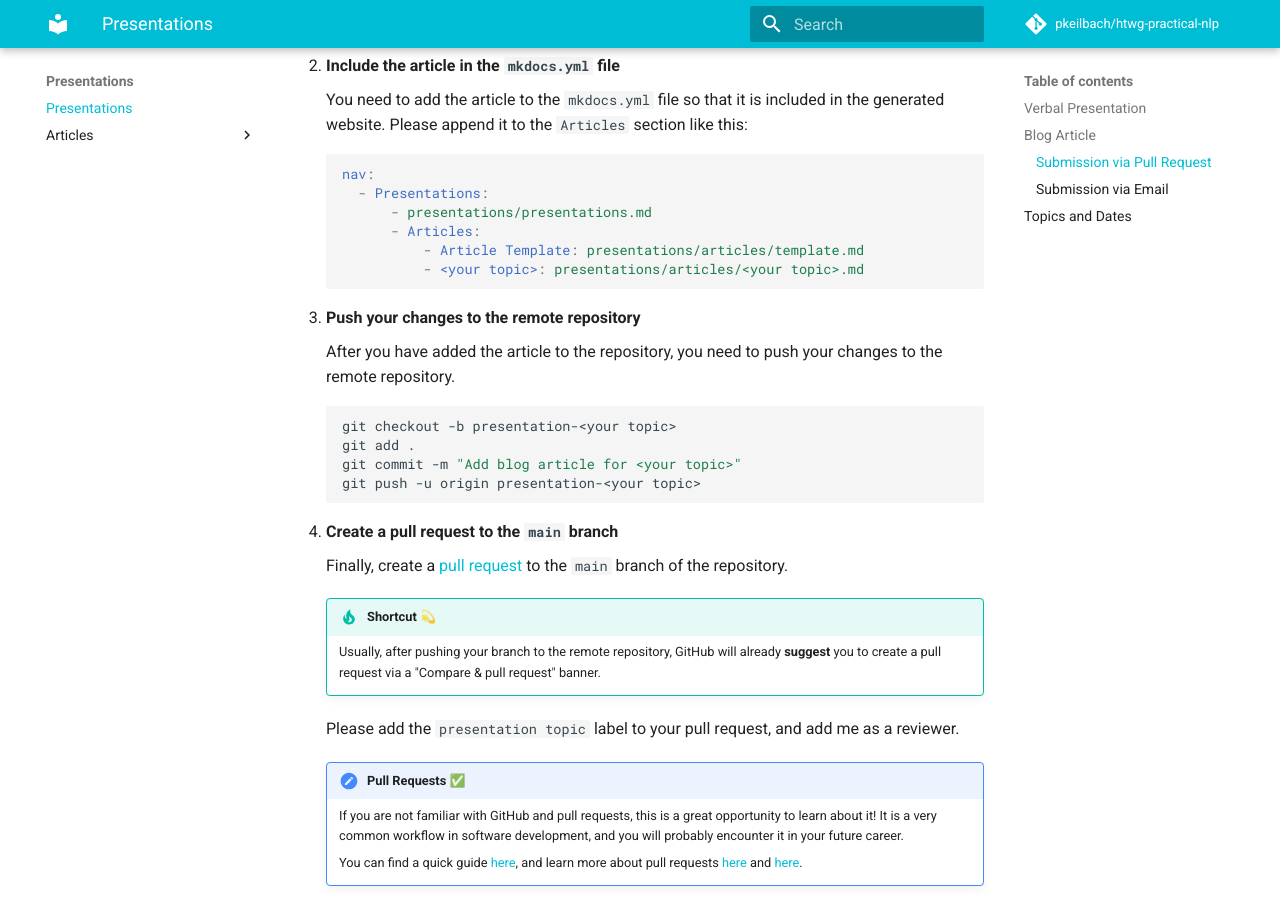
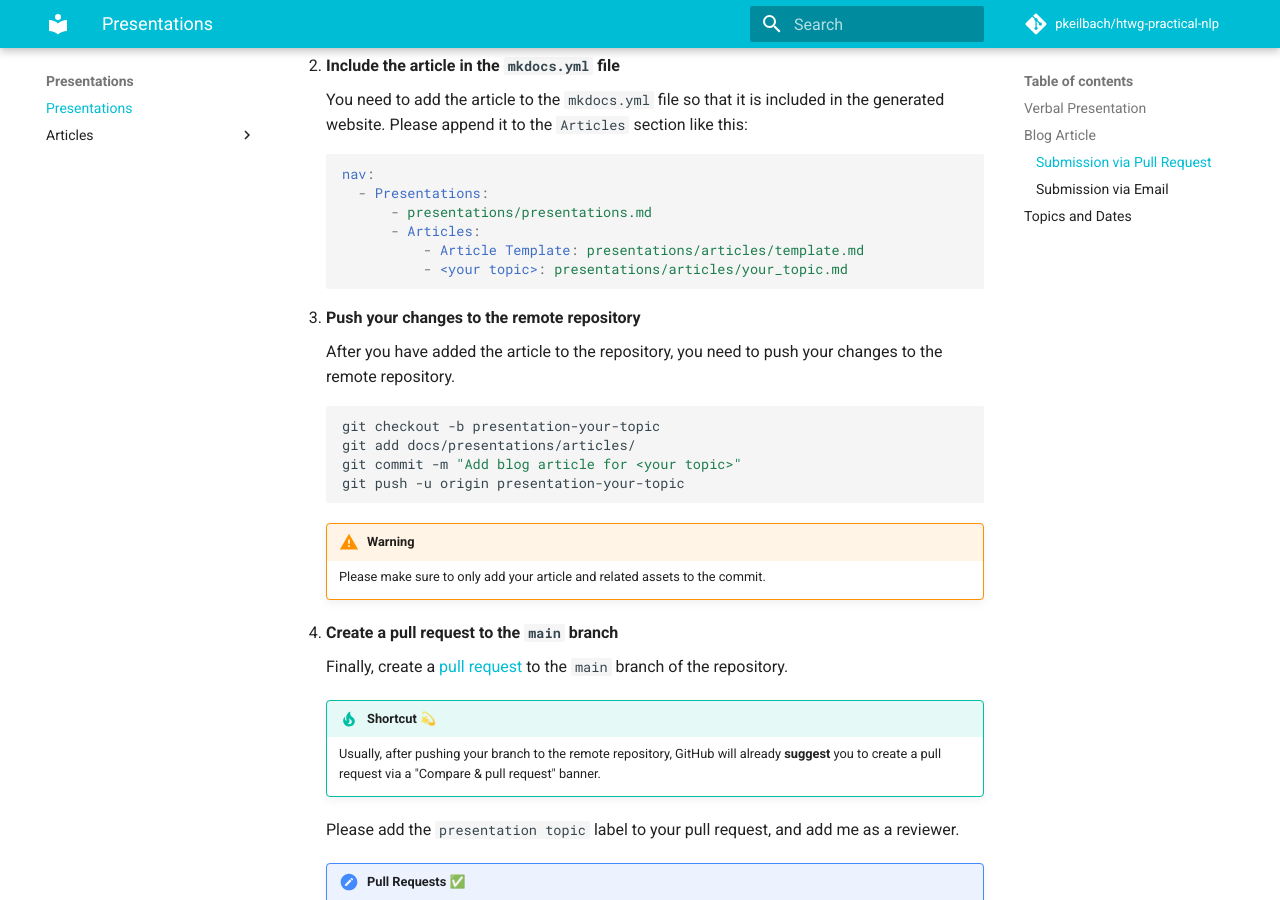
Before and after one commit to pkeilbach/htwg-practical-nlp, an MkDocs documentation site: the page built from docs/presentations/presentations.md, in a window 1280 px wide and 900 px high, scrolled down 2143 px. Built offline with MkDocs 1.6.1 and Material for MkDocs 9.7.7, drawn with Linux system fonts in a browser that asks for light colours; emoji names are drawn with the system emoji font; comment, search, counter and statistics services are not loaded.

Commit message:
improve git instructions

````diff
--- a/docs/presentations/presentations.md
+++ b/docs/presentations/presentations.md
@@ -84,7 +84,7 @@ This is the preferred way to submit the article. 🤓
           - presentations/presentations.md
           - Articles:
               - Article Template: presentations/articles/template.md
-              - <your topic>: presentations/articles/<your topic>.md
+              - <your topic>: presentations/articles/your_topic.md
     ```
 
 3.  **Push your changes to the remote repository**
@@ -92,11 +92,15 @@ This is the preferred way to submit the article. 🤓
     After you have added the article to the repository, you need to push your changes to the remote repository.
 
     ```sh
-    git checkout -b presentation-<your topic>
-    git add .
+    git checkout -b presentation-your-topic
+    git add docs/presentations/articles/
     git commit -m "Add blog article for <your topic>"
-    git push -u origin presentation-<your topic>
+    git push -u origin presentation-your-topic
     ```
+
+    !!! warning
+
+        Please make sure to only add your article and related assets to the commit.
 
 4.  **Create a pull request to the `main` branch**
 
````
